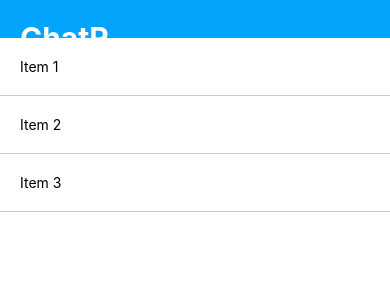
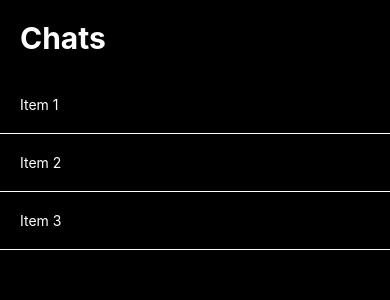
Before and after one commit to Hus54in/ChatR, a React Native app: screen / in a window 390 px wide. Shown: the top 300 px of the page. Built offline with nearby package versions, Linux system fonts and the light colour scheme.

Commit message:
changed a few things

```diff
--- a/App.js
+++ b/App.js
@@ -1,27 +1,35 @@
 import { StyleSheet, SafeAreaView, Text, View } from "react-native";
 import ChatsScreen from "./app/chats_screen";
+
+const DATA = [
+  { id: "1", title: "Item 1" },
+  { id: "2", title: "Item 2" },
+  { id: "3", title: "Item 3" },
+  // Add more items as needed
+];
+
 export default function App() {
   return (
-    <View>
-      <SafeAreaView style={styles.container}>
-        <Text style={styles.title}>ChatR</Text>
-      </SafeAreaView>
-
-      <ChatsScreen />
-    </View>
+    <SafeAreaView style={styles.container}>
+      <Text style={styles.title}>Chats</Text>
+      <ChatsScreen style={styles.item_view} data={DATA} />
+    </SafeAreaView>
   );
 }
 
 const styles = StyleSheet.create({
   container: {
     flex: 1,
-    backgroundColor: "#03a5fc",
+    backgroundColor: "black",
   },
   title: {
     padding: 20,
     fontSize: 30,
     fontWeight: "bold",
     textAlign: "start",
-    color: "#fff",
+    color: "white",
   },
+  item_view: {
+    padding: 10
+  }
 });
--- a/app/chats_screen.js
+++ b/app/chats_screen.js
@@ -1,51 +1,32 @@
 import React from "react";
 import { StyleSheet, Text, View, FlatList } from "react-native";
 
-const DATA = [
-  { id: "1", title: "Item 1" },
-  { id: "2", title: "Item 2" },
-  { id: "3", title: "Item 3" },
-  // Add more items as needed
-];
 
-export default function ChatsScreen() {
-  return <ListView />;
-}
 
-function ListView() {
-  return (
-    <FlatList
-      data={DATA}
+export default function ChatsScreen(data, styles) {
+  return  (
+    <FlatList styles={styles}
+      data={data.data}
       renderItem={renderItem}
       keyExtractor={(item) => item.id}
     />
   );
 }
 
+
 const renderItem = ({ item }) => (
   <View style={styles.item}>
-    <Text>{item.title}</Text>
+    <Text style={styles.text}>{item.title}</Text>
   </View>
 );
 
 const styles = StyleSheet.create({
-  container: {
-    flex: 1,
-    backgroundColor: "#fff",
-  },
-  topBar: {
-    backgroundColor: "darkblue",
-    padding: 20,
-    alignItems: "center",
-  },
-  topBarText: {
-    color: "#fff",
-    fontSize: 24,
-    fontWeight: "bold",
-  },
   item: {
     padding: 20,
     borderBottomWidth: 1,
-    borderBottomColor: "#ccc",
+    borderBottomColor: "white",
   },
+  text: {
+    color: "white"
+  }
 });
```
